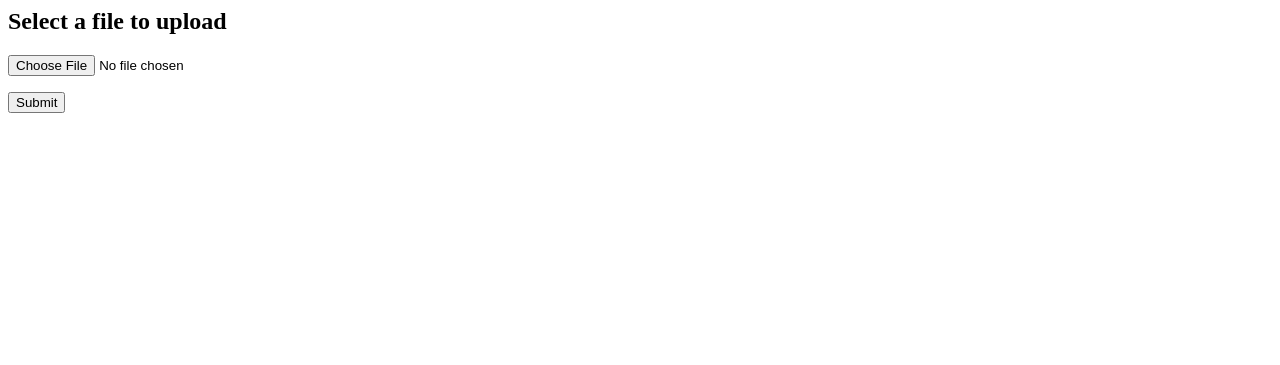
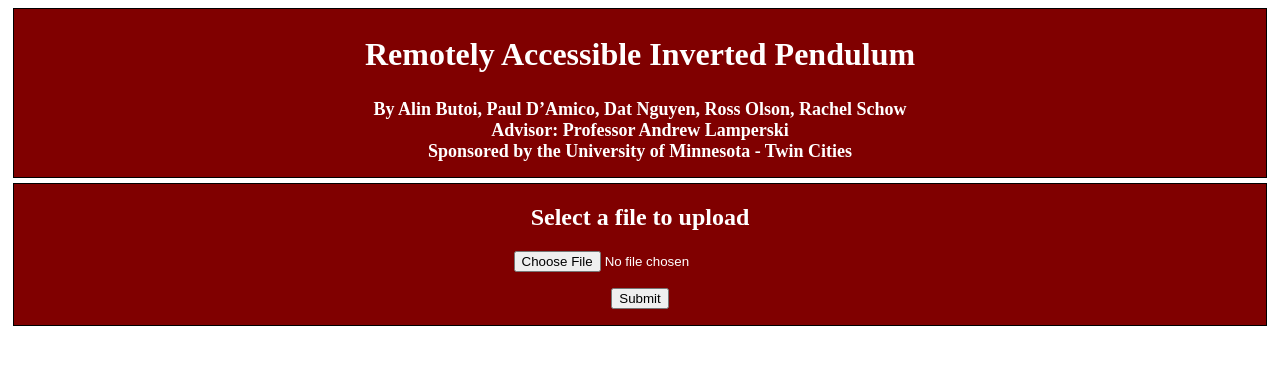
Before and after one commit to UMN-EE4951W-Lamperski/pendulum, a Flask app: page / in a window 1280 px wide. Shown: the top 365 px of the page. Run offline with Flask 2, Linux system fonts and the light colour scheme.

Commit message:
some aesthetics

```diff
--- /dev/null
+++ b/Web/Server/Results/results.csv
@@ -0,0 +1,2 @@
+THIS IS RESULTS TEXT
+Current Time = 21:17:28
--- a/Web/Server/Server.py
+++ b/Web/Server/Server.py
@@ -59,7 +59,7 @@
             results.write(results_content)
             results.close()
 
-            return render_template('index.html', results = 'True')
+            return render_template('results.html')
         else:
             flash('Allowed file types are .py')
             return redirect(request.url)
--- a/Web/Server/static/Server.css
+++ b/Web/Server/static/Server.css
@@ -0,0 +1,24 @@
+.container{
+    color: white;
+    background-color: maroon;
+    border-style: solid;
+    border: 1px solid black;
+    text-align: center;
+    margin:5px;
+}
+
+#title{
+    font-size: xx-large;
+}
+
+#subtitle{
+    font-size: large;
+}
+
+#choose_file{
+
+}
+
+#submit{
+
+}
--- /dev/null
+++ b/Web/Server/templates/base.html
@@ -0,0 +1,23 @@
+<html>
+    <head>
+        <link rel="stylesheet" href="/static/Server.css">
+        <script type="text/javascript" src="/static/Server.js"></script>
+    </head>
+    <body>
+		<title>ANDI'S PIE</title>
+		<nav class = "container">
+            <h1 id="title">Remotely Accessible Inverted Pendulum</h1>
+            <h2 id="subtitle">
+                By Alin Butoi, Paul D’Amico, Dat Nguyen, Ross Olson, Rachel Schow <br>
+                Advisor: Professor Andrew Lamperski <br>
+                Sponsored by the University of Minnesota - Twin Cities <br>
+            </h2>
+        </nav>
+
+        <div class = "container">
+            {% block content %}
+                default content
+            {% endblock %}
+        </div>
+    </body>
+</html>
--- a/Web/Server/templates/index.html
+++ b/Web/Server/templates/index.html
@@ -1,10 +1,6 @@
-<html>
-    <head>
-        <link rel="stylesheet" href="/static/Server.css">
-        <script type="text/javascript" src="/static/Server.js"></script>
-    </head>
-    <body>
-		<title>ANDI'S PIE</title>
+{% extends "base.html" %}
+
+{% block content %}
 	<div id="upload">
 		<h2>Select a file to upload</h2>
 		<p>
@@ -22,22 +18,15 @@
 		<form method="post" action="/upload" enctype="multipart/form-data">
 			<dl>
 				<p>
-						<input type="file" name="file" autocomplete="off" required>
+					<input id="choose_file" type="file" name="file" autocomplete="off" required>
 				</p>
 			</dl>
 			<p>
-					<input type="submit" value="Submit" onclick="showLoad()">
+				<input id="submit" type="submit" value="Submit" onclick="showLoad()">
 			</p>
 		</form>
 	</div>
 
 	<div id="message"></div>
 
-		{% if results %}
-			<form method="get" action="/results">
-				<button type="submit">Download!</button>
-			</form>
-		{% endif %}
-
-    </body>
-</html>
+{% endblock %}
```
Also changed, not shown: Web/PI/Uploads/test.py (deleted, +0 -33 lines), Web/Server/templates/results.html (added, +11 -0 lines). Lines whose indentation alone changed are shown as unchanged.
